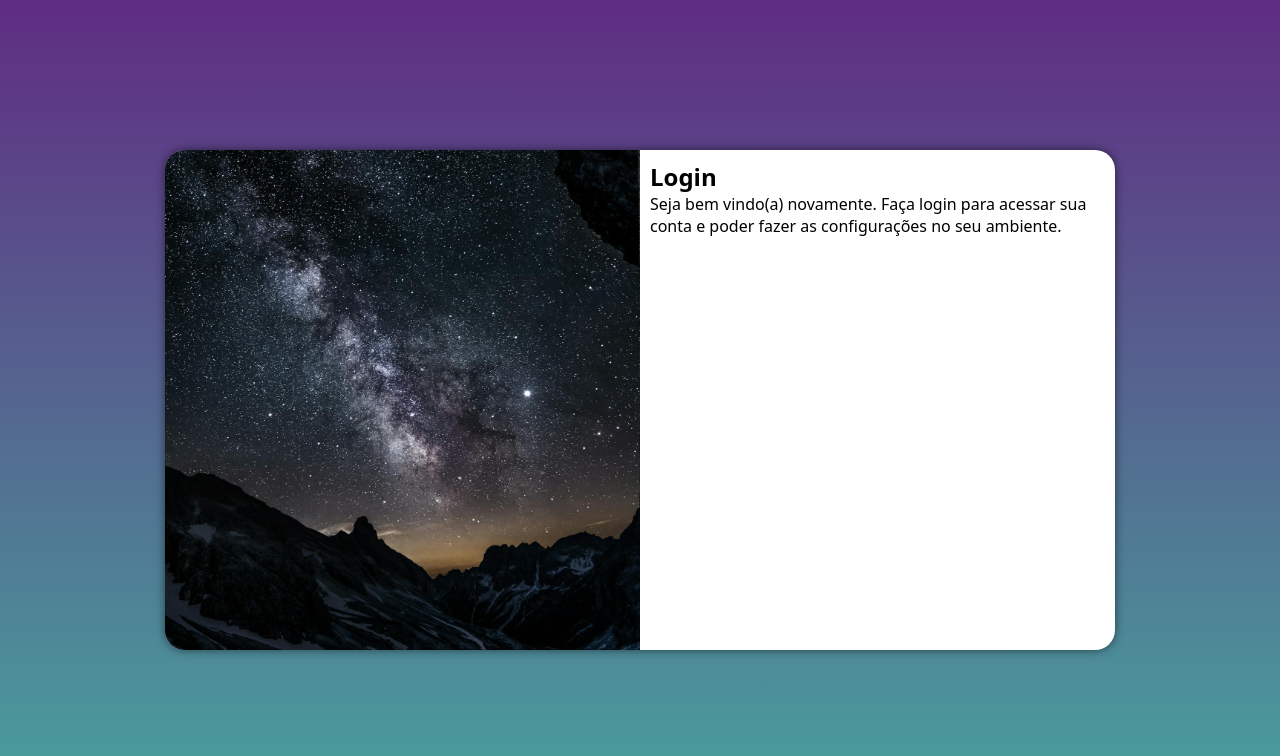
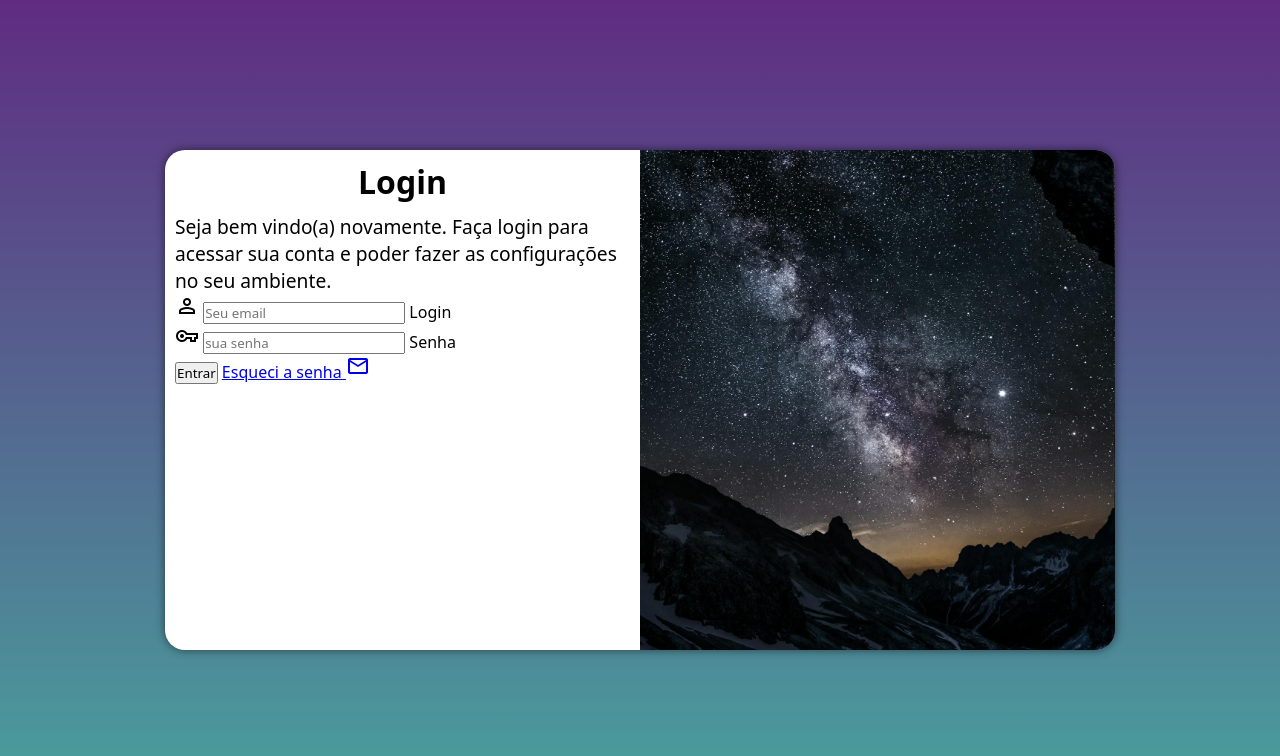
Before and after one commit to devcauanbernardino/projeto-login, a plain HTML site: page index.html in a window 1280 px wide. Drawn offline with nearby package versions, Linux system fonts and the light colour scheme.

Commit message:
adicionado o formulario

```diff
--- a/estilos/media-query.css
+++ b/estilos/media-query.css
@@ -28,13 +28,19 @@
         width: 950px;
     }
     section#login > div#imagem {
-        float: left;
+        float: right;
         width: 50%;
         height: 100%;
     }
     section#login > div#formulario {
-        float: right;
+        float: left;
         width: 50%;
     }
+    div#formulario > h1{
+        font-size: 2em;
+    }
+    div#formulario > p {
+    font-size: 1.2em;
+}
 
 }
--- a/estilos/style.css
+++ b/estilos/style.css
@@ -42,3 +42,10 @@ section#login > div#formulario {
     padding: 10px;
 
 }
+div#formulario > h1 {
+    text-align: center;
+    margin-bottom: 10px;
+}
+div#formulario > p {
+    font-size: 0.8em;
+}
--- a/index.html
+++ b/index.html
@@ -4,6 +4,7 @@
     <meta charset="UTF-8">
     <meta name="viewport" content="width=device-width, initial-scale=1.0">
     <title>Login</title>
+    <link href="https://fonts.googleapis.com/css2?family=Material+Symbols+Outlined" rel="stylesheet" />
     <link rel="stylesheet" href="estilos/style.css">
     <link rel="stylesheet" href="estilos/media-query.css">
 </head>
@@ -17,7 +18,19 @@
                 <h1>Login</h1>
                 <p>Seja bem vindo(a) novamente. Faça login para acessar sua conta e poder fazer as configurações no seu ambiente.</p>
                 <form action="login.php" method="post">
-
+                    <div class="campo">
+                        <span class="material-symbols-outlined">person</span>
+                        <input type="email" name="login" id="ilogin" placeholder="Seu email" autocomplete="email" required maxlength="30">
+                        <label for="ilogin">Login</label>
+                    </div>
+                    <div class="campo">
+                       <span class="material-symbols-outlined">vpn_key</span>
+                        <input type="password" name="senha" id="isenha" placeholder="sua senha" autocomplete="current-password" required minlength="8"
+                        maxlength="20">
+                        <label for="isenha">Senha</label>
+                    </div>
+                    <input type="submit" value="Entrar">
+                    <a href="esqueci.html">Esqueci a senha <span class="material-symbols-outlined">mail</span></a>
 
                 </form>
             </div>
```
